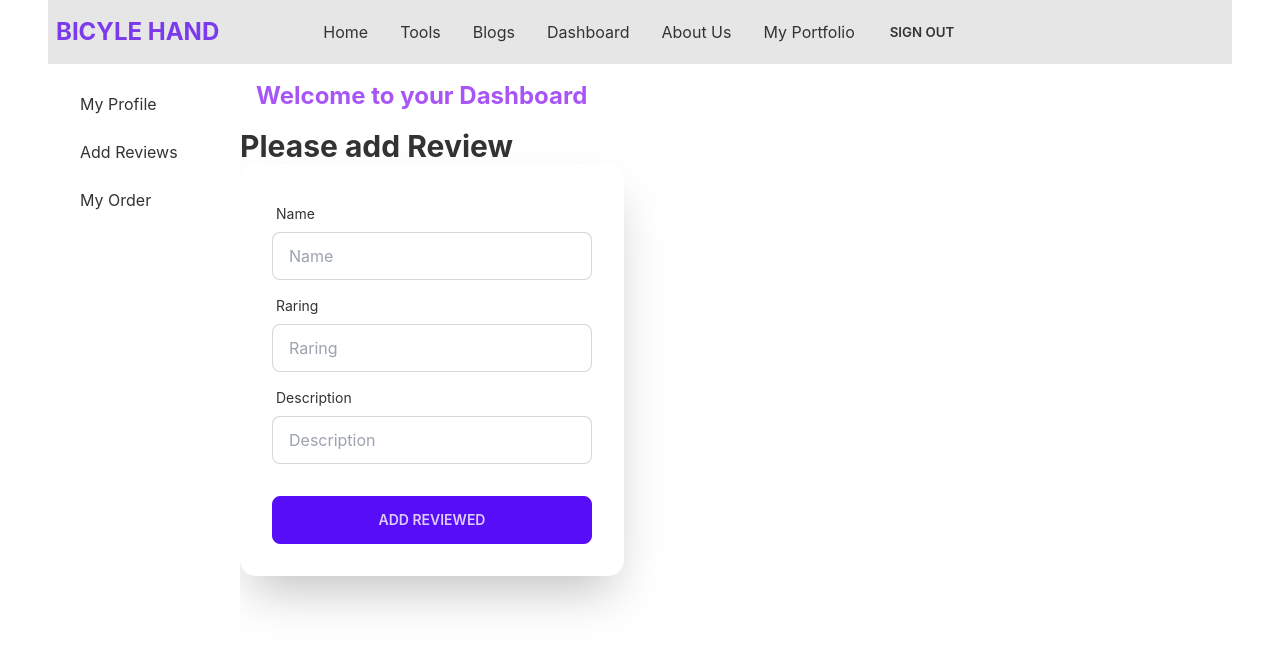
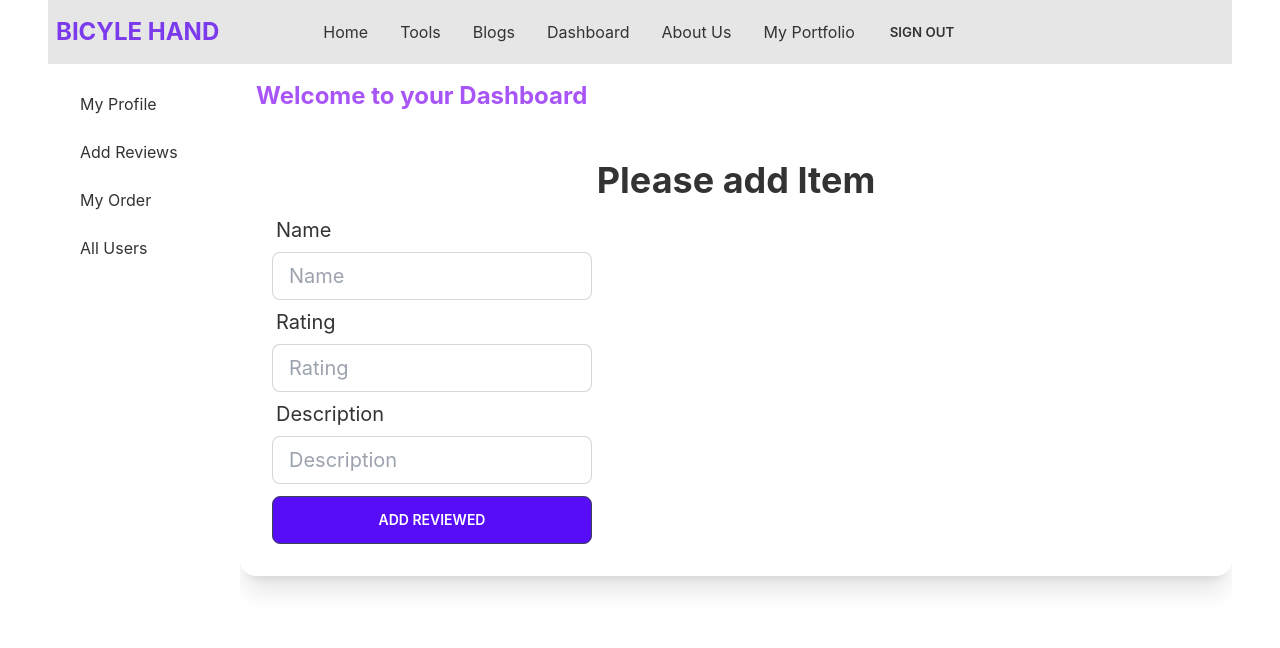
Before and after one commit to MdRejoanMolla/manufacturer-client, a React (Create React App) app: page /dashboard/addReview in a window 1280 px wide. Shown: the top 648 px of the page. Built offline with nearby package versions, Linux system fonts and the light colour scheme; no server answers; sample sign-in values are in the browser's storage.

Commit message:
user done

```diff
--- a/package.json
+++ b/package.json
@@ -6,12 +6,14 @@
     "@testing-library/jest-dom": "^5.16.4",
     "@testing-library/react": "^13.2.0",
     "@testing-library/user-event": "^13.5.0",
+    "axios": "^0.27.2",
     "daisyui": "^2.15.0",
     "firebase": "^9.8.1",
     "react": "^18.1.0",
     "react-dom": "^18.1.0",
     "react-firebase-hooks": "^5.0.3",
     "react-hook-form": "^7.31.2",
+    "react-query": "^3.39.0",
     "react-router-dom": "^6.3.0",
     "react-scripts": "5.0.1",
     "react-toastify": "^9.0.1",
--- a/src/App.js
+++ b/src/App.js
@@ -17,6 +17,7 @@ import Order from './components/page/Order';
 import MyProfile from './components/Dashboard/MyProfile';
 import AddReview from './components/Dashboard/AddReview';
 import MyOrder from './components/Dashboard/MyOrder';
+import Users from './components/Dashboard/Users';
 
 function App() {
       return (
@@ -35,6 +36,7 @@ function App() {
                               <Route path="myProfile" element={<MyProfile />}></Route>
                               <Route path="myOrder" element={<MyOrder />}></Route>
                               <Route path="addReview" element={<AddReview />}></Route>
+                              <Route path="users" element={<Users />}></Route>
 
                               {/* <Route path="payment/:id" element={<Payment></Payment>}></Route>
                               <Route path="users" element={<RequireAdmin><Users></Users></RequireAdmin>}></Route>
--- a/src/components/Dashboard/AddReview.js
+++ b/src/components/Dashboard/AddReview.js
@@ -1,54 +1,55 @@
 import React from 'react';
-import { useForm } from "react-hook-form";
+import { useForm } from 'react-hook-form';
 import { toast } from 'react-toastify';
 
 const AddReview = () => {
-
+      let { register, handleSubmit } = useForm();
       const onSubmit = data => {
-            const url = `https://hidden-mountain-97145.herokuapp.com/manageItem`;
+            const url = `http://localhost:5000/addReview`;
             fetch(url, {
                   method: "post",
                   headers: {
                         "content-type": "application/json"
+
                   },
                   body: JSON.stringify(data),
             })
                   .then(res => res.json())
                   .then(result => {
-                        toast("Item add", result)
-
+                        toast.success("review add", result)
+                        let register = []
                   })
 
 
       };
       return (
-            <div>
-                  <h2 className='text-3xl font-bold'>Please add Review</h2>
-                  <div className="card flex-shrink-0 w-full max-w-sm shadow-2xl bg-base-100">
-                        <div className="card-body">
-                              <div className="form-control">
+            <div className='card max-w-full bg-base-100 shadow-xl'>
+                  <div className="card-body">
+                        <h2 className='text-center text-4xl font-bold'>Please add Item</h2>
+                        <form onSubmit={handleSubmit(onSubmit)}>
+                              <div className="form-control w-full max-w-xs">
                                     <label className="label">
-                                          <span className="label-text">Name</span>
+                                          <span className="label-text text-xl">Name</span>
                                     </label>
-                                    <input type="text" placeholder="Name" className="input input-bordered" />
+                                    <input className="input input-bordered w-full max-w-xs text-xl" placeholder='Name' {...register("name", { required: true, maxLength: 20 })} />
+
                               </div>
-                              <div className="form-control">
+                              <div className="form-control w-full max-w-xs">
                                     <label className="label">
-                                          <span className="label-text">Raring</span>
+                                          <span className="label-text text-xl">Rating</span>
                                     </label>
-                                    <input type="number" placeholder="Raring" className="input input-bordered" />
+                                    <input className="input input-bordered w-full max-w-xs text-xl" placeholder='Rating' {...register("rating", { required: true })} />
+
                               </div>
-                              <div className="form-control">
+                              <div className="form-control w-full max-w-xs">
                                     <label className="label">
-                                          <span className="label-text">Description</span>
+                                          <span className="label-text text-xl">Description</span>
                                     </label>
-                                    <input type="text" placeholder="Description" className="input input-bordered" />
+                                    <input className="input input-bordered w-full max-w-xs text-xl" placeholder='Description' {...register("shortdescription", { required: true, maxLength: 20 })} />
+
                               </div>
-
-                              <div className="form-control mt-6">
-                                    <button className="btn btn-primary">Add Reviewed</button>
-                              </div>
-                        </div>
+                              <input className='btn bg-primary mt-3 w-full max-w-xs text-white' type="submit" value="Add Reviewed" />
+                        </form>
                   </div>
             </div>
       );
--- a/src/components/Dashboard/Dashboard.js
+++ b/src/components/Dashboard/Dashboard.js
@@ -21,6 +21,8 @@ const Dashboard = () => {
                               <li><Link to="/dashboard/myProfile">My Profile</Link></li>
                               <li><Link to="/dashboard/addReview">Add Reviews</Link></li>
                               <li><Link to="/dashboard/myOrder">My Order</Link></li>
+                              <li><Link to="/dashboard/users">All Users</Link></li>
+
                               {/* {admin && <>
                                     <li><Link to="/dashboard/users">All Users</Link></li>
                                     <li><Link to="/dashboard/addDoctor">Add a Doctor</Link></li>
--- /dev/null
+++ b/src/components/Dashboard/UseRow.js
@@ -0,0 +1,33 @@
+import { toHaveStyle } from '@testing-library/jest-dom/dist/matchers';
+import React from 'react';
+import { toast } from 'react-toastify';
+
+const UserRow = ({ user, refetch }) => {
+      const { email, role } = user;
+      const makeAdmin = () => {
+            fetch(`http://localhost:5000/user/admin/${email}`, {
+                  method: 'PUT',
+                  headers: {
+                        authorization: `Bearer ${localStorage.getItem('accessToken')}`
+                  }
+            })
+                  .then(res =>
+
+                        res.json()
+                  )
+                  .then(data => {
+                        refetch();
+                        toast.success('Successful made an admin')
+                  })
+      }
+      return (
+            <tr>
+
+                  <td>{email}</td>
+                  <td>{role !== "admin" && <button onClick={makeAdmin} class="btn btn-xs">Make Admin</button>}</td>
+                  <td><button class="btn btn-xs">Remove User</button></td>
+            </tr >
+      );
+};
+
+export default UserRow;
--- /dev/null
+++ b/src/components/Dashboard/Users.js
@@ -0,0 +1,45 @@
+import React from 'react';
+import Loading from '../page/Loading';
+import { useQuery } from 'react-query';
+import UserRow from './UseRow';
+
+
+const Users = () => {
+      const { data: users, isLoading, refetch } = useQuery('users', () => fetch('http://localhost:5000/user', {
+            method: 'GET',
+            headers: {
+                  authorization: `Bearer ${localStorage.getItem('accessToken')}`
+            }
+      }).then(res => res.json()));
+      if (isLoading) {
+            return <Loading></Loading>
+      }
+      return (
+            <div>
+                  <h2 className="text-3xl">All Users: {users.length}</h2>
+                  <div className="overflow-x-auto">
+                        <table className="table w-full">
+                              <thead>
+                                    <tr>
+                                          <th></th>
+                                          <th>Name</th>
+                                          <th>ADMIN</th>
+                                          <th>REMOVE</th>
+                                    </tr>
+                              </thead>
+                              <tbody>
+                                    {
+                                          users.map(user => <UserRow
+                                                key={user._id}
+                                                user={user}
+                                                refetch={refetch}
+                                          ></UserRow>)
+                                    }
+                              </tbody>
+                        </table>
+                  </div>
+            </div>
+      );
+};
+
+export default Users;
--- a/src/components/Share/Header.js
+++ b/src/components/Share/Header.js
@@ -8,6 +8,7 @@ const Header = () => {
       const [user] = useAuthState(auth);
       const logout = () => {
             signOut(auth);
+            localStorage.removeItem('accessToken');
       };
       const menuItem = <>
             <li><Link to="/">Home</Link></li>
--- a/src/components/hook/useToken.js
+++ b/src/components/hook/useToken.js
@@ -5,7 +5,6 @@ const useToken = user => {
       const [token, setToken] = useState('');
       useEffect(() => {
             const email = user?.user?.email;
-
             const currentUser = { email: email };
             if (email) {
                   fetch(`http://localhost:5000/user/${email}`, {
--- a/src/components/page/Login/Login.js
+++ b/src/components/page/Login/Login.js
@@ -25,11 +25,13 @@ const Login = () => {
       const [sendPasswordResetEmail, sending] = useSendPasswordResetEmail(auth, { sendEmailVerification: true });
       const [token] = useToken(user || gUser);
 
-      // useEffect(() => {
-      //       if (token) {
-      //             navigate(from, { replace: true });
-      //       }
-      // }, [token, from, navigate])
+
+      useEffect(() => {
+            if (token) {
+                  navigate(from, { replace: true });
+            }
+      }, [token, from, navigate])
+
       if (error || gError) {
             signInError = <p className='text-red-500'><small>{error?.message || gError?.message}</small></p>
       }
--- a/src/components/page/Login/Register.js
+++ b/src/components/page/Login/Register.js
@@ -36,7 +36,7 @@ const Register = () => {
       const onSubmit = async (data) => {
             await createUserWithEmailAndPassword(data.email, data.password);
             await updateProfile({ displayName: data.name });
-            navigate('/');
+            navigate('/login');
       };
       return (
             <div className='flex h-screen justify-center items-center'>
--- a/src/components/page/Order.js
+++ b/src/components/page/Order.js
@@ -10,7 +10,7 @@ const Order = () => {
             fetch(url)
                   .then(res => res.json())
                   .then(data => setOrder(data))
-      }, [])
+      }, [orderId])
 
       return (
             <div>
--- a/src/index.js
+++ b/src/index.js
@@ -4,13 +4,18 @@ import './index.css';
 import App from './App';
 import reportWebVitals from './reportWebVitals';
 import { BrowserRouter } from 'react-router-dom';
+import { QueryClient, QueryClientProvider } from 'react-query'
 
 const root = ReactDOM.createRoot(document.getElementById('root'));
+const queryClient = new QueryClient()
 root.render(
   <React.StrictMode>
-    <BrowserRouter>
-      <App />
-    </BrowserRouter>
+    <QueryClientProvider client={queryClient}>
+      <BrowserRouter>
+        <App />
+      </BrowserRouter>
+
+    </QueryClientProvider>
 
   </React.StrictMode>
 );
```
Also changed, not shown: 1 other file (tests, documents, lock files or other folders).
